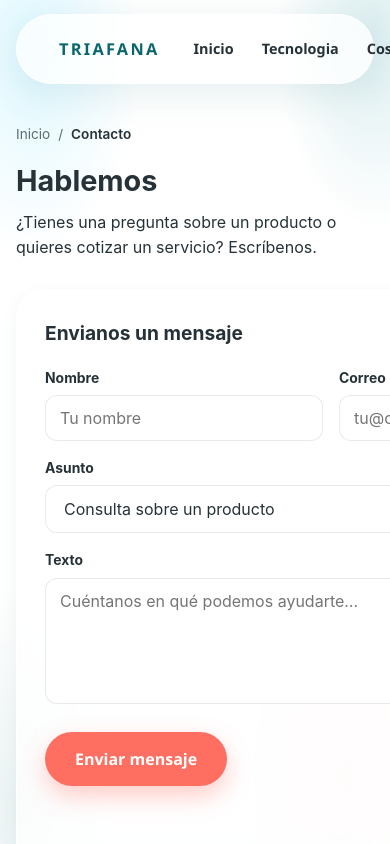
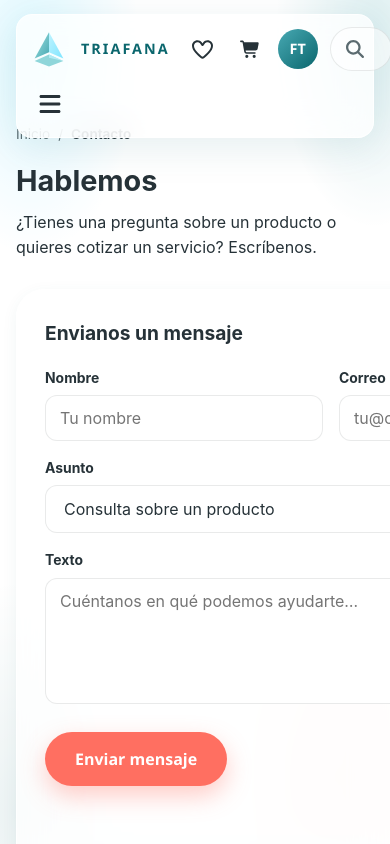
Before and after one commit to KIRITO18Y/triafana, a Next.js app: page /contact in a window 390 px wide. Shown: the top 844 px of the page. Built offline with nearby package versions, Linux system fonts and the light colour scheme; no server answers.

Commit message:
Cambios en el host del agente para agents/mobile-functionality-issues

```diff
--- a/src/app/(frontend)/styles.css
+++ b/src/app/(frontend)/styles.css
@@ -102,14 +102,22 @@ body::after {
   font-family: var(--font-display);
   font-weight: 700;
   border-radius: 16px !important;
-  width: 420px !important;
-  min-width: 420px !important;
+  width: clamp(80vw, 420px, 100%) !important;
+  max-width: calc(100vw - 32px) !important;
   padding: 18px 24px !important;
 }
 
 
 .Toastify__toast-icon svg {
   fill: var(--teal) !important;
+}
+
+@media (max-width: 480px) {
+  .trifana-toast {
+    width: calc(100vw - 32px) !important;
+    min-width: auto !important;
+    padding: 16px 20px !important;
+  }
 }
 
 @media (max-width: 1080px) {
--- a/src/layout/Header/Header.tsx
+++ b/src/layout/Header/Header.tsx
@@ -6,13 +6,14 @@ import Logo from '../Logo/Logo'
 import { useEffect, useState } from 'react'
 import { usePathname } from 'next/navigation'
 import { FontAwesomeIcon } from '@fortawesome/react-fontawesome'
-import { faCartShopping, faMagnifyingGlass } from '@fortawesome/free-solid-svg-icons'
+import { faCartShopping, faMagnifyingGlass, faBars, faXmark } from '@fortawesome/free-solid-svg-icons'
 import { faHeart } from '@fortawesome/free-regular-svg-icons'
 import { useCart } from '@/context/CartContext'
 import AvatarLink from '../AvatarLink/AvatarLink'
 
 export const Header = () => {
   const [scroll, setScroll] = useState(false)
+  const [menuOpen, setMenuOpen] = useState(false)
 
   const pathname = usePathname()
 
@@ -35,6 +36,14 @@ export const Header = () => {
     }
   }, [])
 
+  const toggleMenu = () => {
+    setMenuOpen(!menuOpen)
+  }
+
+  const closeMenu = () => {
+    setMenuOpen(false)
+  }
+
   return (
     <div className="container-header">
       <div className={`header ${scroll ? 'header-scroll' : ''}`}>
@@ -45,14 +54,15 @@ export const Header = () => {
             <b>TRIAFANA</b>
           </Link>
 
-          <nav className="nav">
-            <Link href="/" className={`nav-link ${pathname === '/' ? 'active' : ''}`}>
+          <nav className={`nav ${menuOpen ? 'open' : ''}`}>
+            <Link href="/" className={`nav-link ${pathname === '/' ? 'active' : ''}`} onClick={closeMenu}>
               Inicio
             </Link>
 
             <Link
               href="/tecnology"
               className={`nav-link ${pathname === '/tecnology' ? 'active' : ''}`}
+              onClick={closeMenu}
             >
               Tecnologia
             </Link>
@@ -60,17 +70,19 @@ export const Header = () => {
             <Link
               href="/cosmeticsShop"
               className={`nav-link ${pathname === '/cosmeticsShop' ? 'active' : ''}`}
+              onClick={closeMenu}
             >
               Cosmetiqueria
             </Link>
 
-            <Link href="/clothes" className={`nav-link ${pathname === '/clothes' ? 'active' : ''}`}>
+            <Link href="/clothes" className={`nav-link ${pathname === '/clothes' ? 'active' : ''}`} onClick={closeMenu}>
               Ropa
             </Link>
 
             <Link
               href="/services"
-              className={`nav-link ${pathname === '/Services' ? 'active' : ''}`}
+              className={`nav-link ${pathname === '/services' ? 'active' : ''}`}
+              onClick={closeMenu}
             >
               Servicios
             </Link>
@@ -97,8 +109,13 @@ export const Header = () => {
 
             <AvatarLink />
           </div>
+
+          <button className="nav-toggle" onClick={toggleMenu} aria-label="Toggle menu">
+            <FontAwesomeIcon icon={menuOpen ? faXmark : faBars} />
+          </button>
         </div>
       </div>
+      {menuOpen && <div className="scrim show" onClick={closeMenu}></div>}
     </div>
   )
 }
--- a/src/layout/Header/header.css
+++ b/src/layout/Header/header.css
@@ -208,4 +208,67 @@
 
 .nav-toggle {
     display: none;
+    background: none;
+    border: none;
+    color: var(--ink);
+    font-size: 1.5rem;
+    cursor: pointer;
+    padding: 6px;
+    align-items: center;
+    justify-content: center;
+    width: 42px;
+    height: 42px;
+    border-radius: 999px;
+    transition: all .15s ease;
 }
+
+.nav-toggle:hover {
+    background-color: #e4e4e4fa;
+    color: var(--teal);
+}
+
+.nav {
+    display: flex;
+    align-items: center;
+    gap: 4px;
+}
+
+@media (max-width: 880px) {
+    .nav-shell {
+        flex-wrap: wrap;
+        border-radius: 16px;
+        padding: 12px;
+        gap: 12px;
+    }
+
+    .nav {
+        order: 5;
+        flex-basis: 100%;
+        flex-direction: column;
+        gap: 0;
+        display: none;
+        background: rgba(255, 255, 255, 0.9);
+        border-radius: 12px;
+        padding: 12px 0;
+        margin-top: 8px;
+    }
+
+    .nav.open {
+        display: flex;
+    }
+
+    .nav-link {
+        width: 100%;
+        padding: 12px 20px;
+        border-radius: 0;
+    }
+
+    .nav-toggle {
+        display: flex;
+        order: 4;
+    }
+
+    .title-link b {
+        font-size: 0.9rem;
+    }
+}
```
